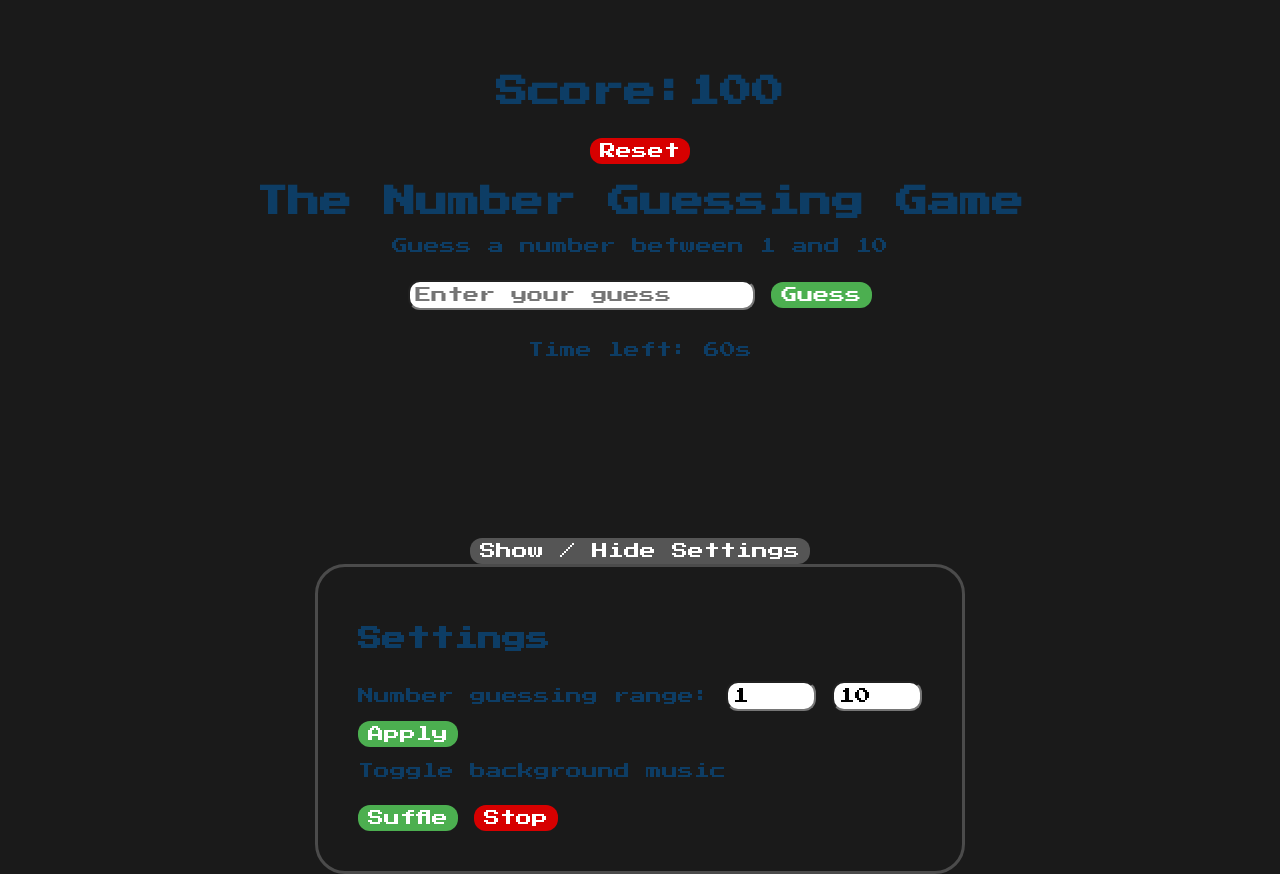
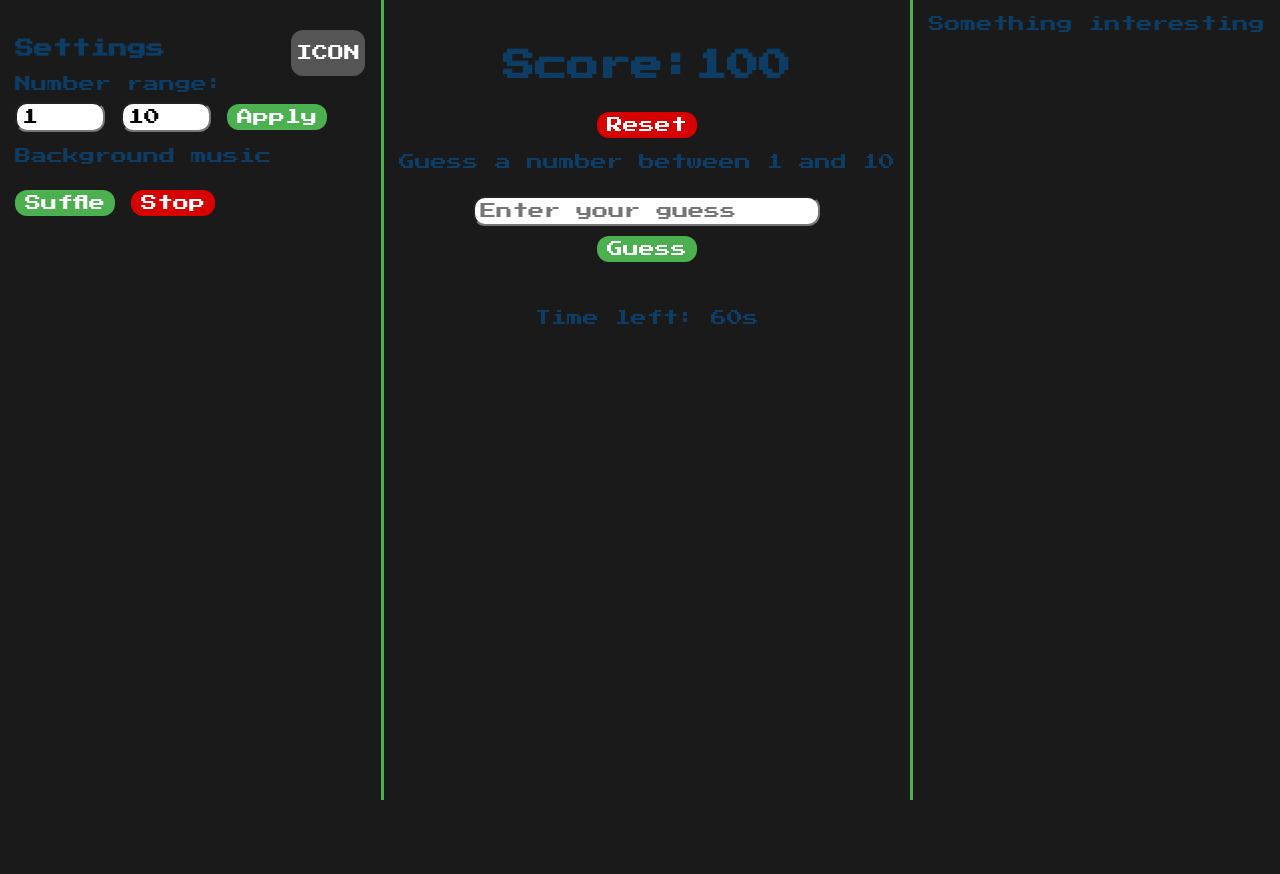
Before and after one commit to Comon-tech/numQuest, a plain HTML site: page index.html in a window 1280 px wide. After the commit the page ends 800 px from the top, so only its background shows below. Drawn offline with Linux system fonts and the light colour scheme.

Commit message:
rearrange

```diff
--- a/index.html
+++ b/index.html
@@ -9,12 +9,42 @@
 	</head>
 
 	<body>
-			<!-- <h1>NumQuest</h1> -->
+			<!-- Settings -->
+			<div class="settings-container">
+				<div class="settings-top">
+					<h3>Settings</h3>
+					<button id="settings-toggle">ICON</button>
+				</div>
+				<div class="settings">
+					<div id="settings" class="settings-content">
 
+						<div class="settings-row">
+							<label for="range_">Number range:</label>
+					<div class="settings-row">
+							<input type="number" id="range_" value="1" min="1" max="100">
+							<input type="number" id="range" value="10" min="1" max="100">
+							<button  id="savesettings">Apply</button>
+						</div>
+						</div>
+
+						<!-- toggle background music -->
+						<div class="settings-row">
+							<p >Background music</p>
+							<button id="toggleBgMusic">Suffle</button>
+							<button id="stopBgMusic" style="background-color: #d70000;" id="toggleBgMusic">Stop</button>
+						</div>
+					</div>
+					</div>
+			</div>
+	<!-- Settings -->
+
+	<div class="devider"></div>
+
+	<div class="container">
 					<h1 class="shake"> Score:<span id="score" ></span></h1>
 					<button style="background-color: #d70000;" id="reset">Reset</button>
-		<div class="container">
-			<h1>The Number Guessing Game</h1>
+				<div class="message-container">
+
 				<p id="message">Guess a number between 1 and 10</p>
 				<input type="number" id="guessInput" placeholder="Enter your guess">
 				<button id="checkGuess">Guess</button>
@@ -24,31 +54,19 @@
 				<!-- Add this element to display the timer -->
 				<p id="timer">Time left: <span id="time">60s</span></p>
 
-		<!-- Settings -->
-		<button id="settings-toggle">Show / Hide Settings</button>
-		<div class="settings">
-			<div id="settings" class="settings-content">
-				<h2>Settings</h2>
-				<div class="settings-row">
-					<label for="range_">Number guessing range:</label>
-					<input type="number" id="range_" value="1" min="1" max="100">
-					<input type="number" id="range" value="10" min="1" max="100">
-				</div>
-				<div class="settings-row">
-					<button  id="savesettings">Apply</button>
-				</div>
-
-				<!-- toggle background music -->
-				<div class="settings-row">
-					<p >Toggle background music</p>
-					<button id="toggleBgMusic">Suffle</button>
-					<button id="stopBgMusic" style="background-color: #d70000;" id="toggleBgMusic">Stop</button>
-				</div>
-			</div>
-
 
 				<!--  audio element for background music -->
 				<audio id="backgroundMusic" autoplay="true" muted="muted" loop></audio>
+	</div>
+
+	<div class="devider"></div>
+
+	<!-- Something -->
+	<div class="something-container">
+		<p>Something interesting</p>
+			</div>
+	</div>
+<!-- Something -->
 		<script src="./index.js" type="module"></script>
 	</body>
 </html>
--- a/style.css
+++ b/style.css
@@ -1,20 +1,29 @@
 body {
   font-family: 'Press Start 2P', cursive;
   display: flex;
-  align-items: center;
-  justify-content: center;
-flex-direction: column;
-  height: 100vh;
+  /* align-items: center; */
+  justify-content: space-evenly;
+flex-direction: row;
+  max-height: 100vh;
   margin: 0;
   background-color: #1a1a1a;
 color: #0d3d65;
 }
 
+.message-container {
+  display: flex;
+  align-items: center;
+  max-height: 100vh;
+  justify-content: center;
+flex-direction: column;
+
+}
+
 .container {
   text-align: center;
-/* border: 3px solid red; */
-/* border-radius: 2em; */
+
 }
+
 
 h1 {
   font-size: 2em;
@@ -58,6 +67,13 @@ button:disabled {
   cursor: not-allowed;
 }
 
+.devider{
+  background-color: #4caf50;
+  width: 3px;
+  height: 100%;
+}
+
+
 @keyframes shake {
   0%, 100% {
     transform: translateX(0);
@@ -72,21 +88,33 @@ button:disabled {
 
 .shake {
   animation: shake 0.5s ease-in-out;
-  margin-top: 150px;
+  margin-top: 50px;
+}
+.settings-container{
+  padding: 20px 0;
+  width: 350px;
+}
+#settings {
+  /* border: 3px solid #4b4b4b;
+  border-radius: 30px; */
+  padding: 0;
 }
 
-#settings {
-  border: 3px solid #4b4b4b;
-  border-radius: 30px;
-  padding: 40px;
+.settings-top{
+  display: flex;
+  justify-content: space-between;
 }
 
 #settings-toggle {
   background-color: #555;
-}
+
+    margin-top: 10px;
+    padding: 5px;
+  }
+
 
 #timer {
-  margin-bottom: 170px;
+  margin-bottom: 50px;
 }
 
 .hidden {
```
Lines whose indentation alone changed are shown as unchanged.
